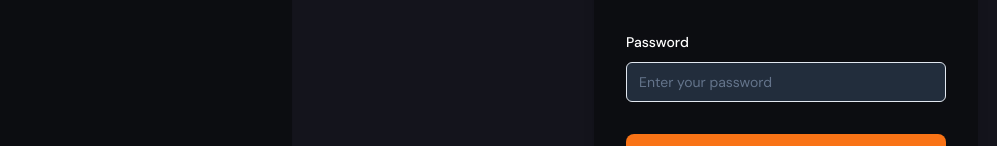
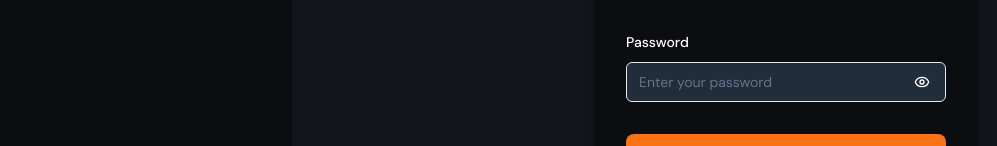
Before and after one commit to nezrayy/movie-web, a Next.js app: page /login in a window 1280 px wide. Shown: the part 346-492 px from the top of the page, without its empty margins (0-997 px from the left). Built offline with nearby package versions, Linux system fonts and the light colour scheme; no server answers.

Commit message:
fix error handle

```diff
--- a/app/(site)/login/page.tsx
+++ b/app/(site)/login/page.tsx
@@ -18,6 +18,7 @@ import {
   FormMessage,
 } from "@/components/ui/form";
 import { Input } from "@/components/ui/input";
+import { Eye, EyeOff } from "lucide-react";
 
 // Schema validasi dengan Zod
 const formSchema = z.object({
@@ -41,28 +42,41 @@ const LoginPage = () => {
   });
 
   const [isSubmitting, setIsSubmitting] = useState(false);
+  const [wrongCredentials, setWrongCredentials] = useState("");
+  const [showPassword, setShowPassword] = useState<boolean>(false)
   const searchParams = useSearchParams();
 
   const onSubmit = async (data: FormData) => {
     setIsSubmitting(true); // Mulai loading
 
     try {
-      signIn("credentials", data)
+      const result = await signIn("credentials", {
+        redirect: false, // Jangan redirect otomatis, kita akan tangani di page
+        email: data.email,
+        password: data.password,
+      });
 
-      setIsSubmitting(false); // Hentikan loading
+      if (result?.error) {
+        setWrongCredentials("Email atau password salah");
+      } else {
+        // Redirect ke halaman home jika login berhasil
+        window.location.href = "/";
+      }
+
+      setIsSubmitting(false);
     } catch (error) {
       console.error("Login error:", error);
-      setIsSubmitting(false); // Hentikan loading jika gagal
+      setIsSubmitting(false);
     }
   };
 
-  // useEffect(() => {
-  //   const error = searchParams.get("error");
+  useEffect(() => {
+    const error = searchParams.get("error");
 
-  //   if (error === "OAuthAccountNotLinked") {
-  //     form.setError("email", { message: "Email sudah digunakan" });
-  //   }
-  // }, [searchParams]);
+    if (error === "OAuthAccountNotLinked") {
+      form.setError("email", { message: "Email sudah digunakan" });
+    }
+  }, [searchParams]);
 
   return (
     <div className="min-h-screen flex items-center justify-center">
@@ -101,17 +115,34 @@ const LoginPage = () => {
                 <FormItem>
                   <FormLabel className="text-white">Password</FormLabel>
                   <FormControl>
+                  <div className="relative w-full">
+                    {/* Input field */}
                     <Input
-                      type="password"
+                      type={showPassword ? "text" : "password"} // Tampilkan teks jika showPassword true, sebaliknya tampilkan password
                       placeholder="Enter your password"
-                      {...field}
-                      className="bg-[#222d3c] text-white"
+                      {...field} // Spread field props (assuming this comes from useForm)
+                      className="bg-[#222d3c] text-white w-full pr-10" // Tambah padding kanan untuk space icon
                     />
+
+                    {/* Icon for showing/hiding password */}
+                    <Button
+                      type="button"
+                      onClick={() => setShowPassword((prev) => !prev)}
+                      variant="ghost"
+                      className="absolute inset-y-0 right-0 flex items-center justify-center h-full w-12 text-white"
+                    >
+                      {showPassword ? <EyeOff /> : <Eye />}
+                    </Button>
+                  </div>
                   </FormControl>
                   <FormMessage />
                 </FormItem>
               )}
             />
+
+            {wrongCredentials !== "" && (
+              <p className="text-red-500 text-sm">{wrongCredentials}</p>
+            )}
 
             <Button
               type="submit"
--- a/lib/auth.ts
+++ b/lib/auth.ts
@@ -90,12 +90,12 @@ export const { handlers, signIn, signOut, auth } = NextAuth({
         });
 
         if (!user || !user.password) {
-          throw new Error("User not found or password not set.");
+          throw new Error("Email atau password salah");
         }
 
         const isPasswordValid = await bcrypt.compare(credentials.password, user.password);
         if (!isPasswordValid) {
-          throw new Error("Invalid password.");
+          throw new Error("Email atau password salah");
         }
 
         return {
```
